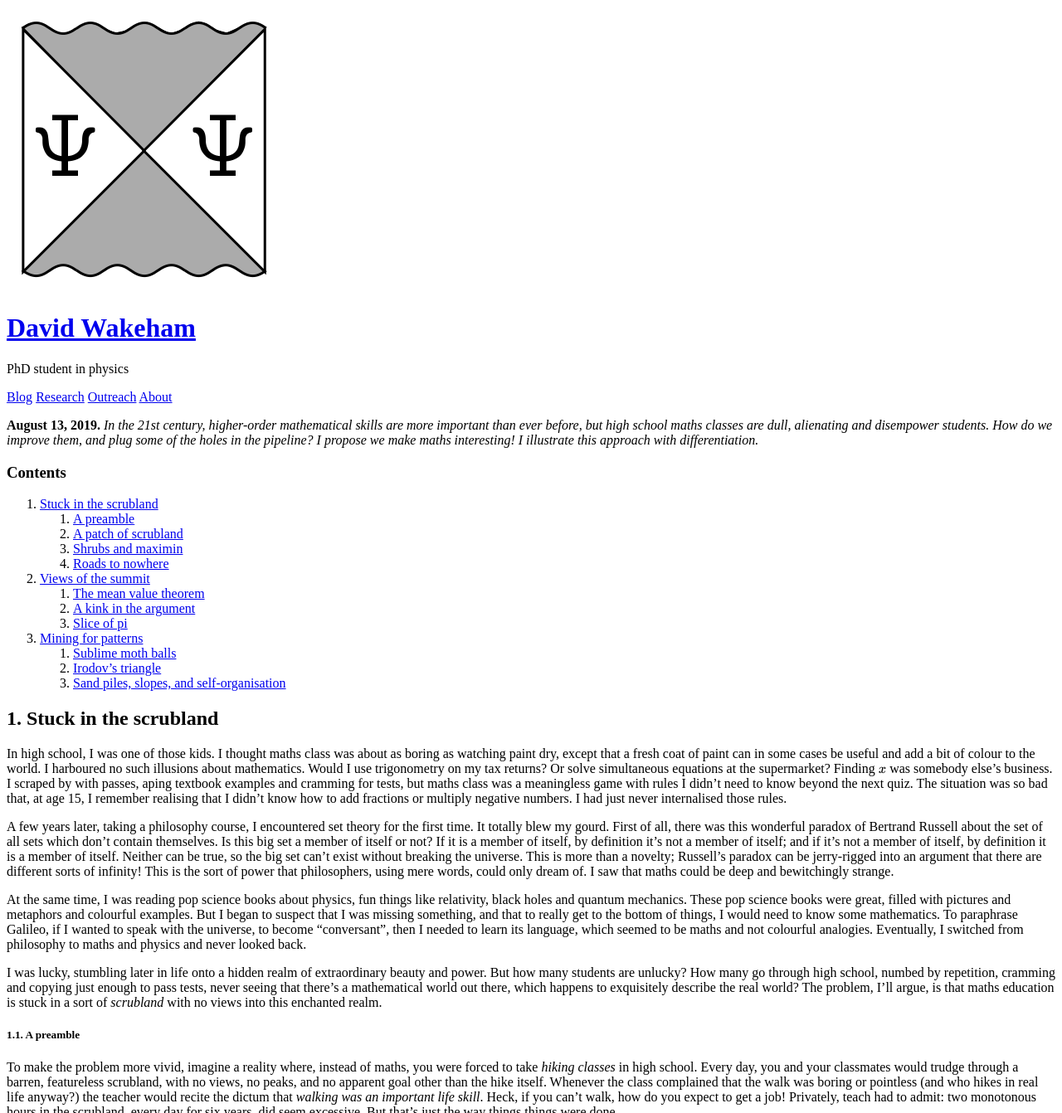
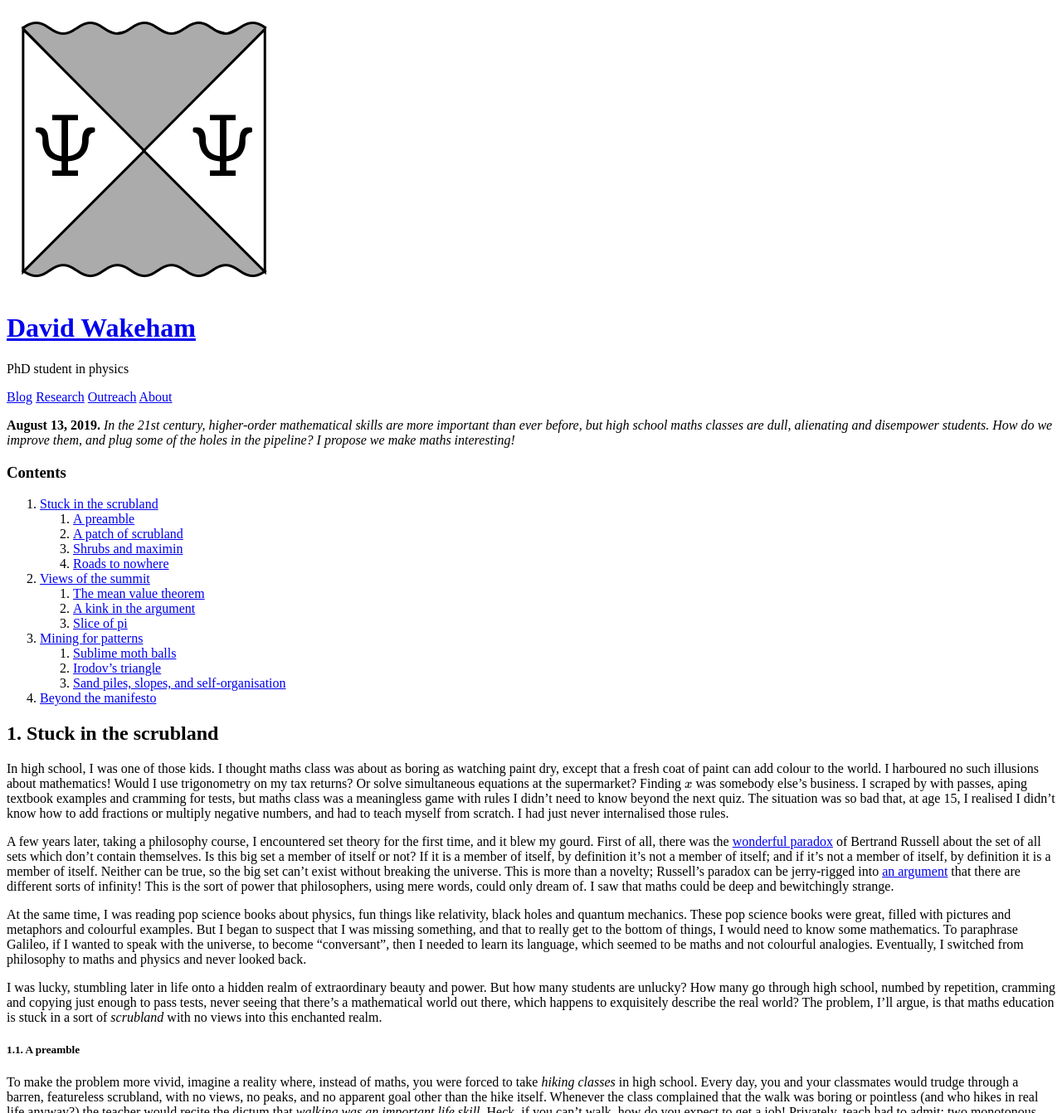
Before and after one commit to hapax/hapax.github.io, a Jekyll site: the page built from assets/teaching.md, in a window 1280 px wide and 1400 px high, cut to the strip 0-1342 px from the top of the window. Shown: the whole strip at 83% size. Built offline with Jekyll 4.4.1, drawn with Linux system fonts in a browser that asks for light colours; our own code applies the rules of GitHub Pages for plain Markdown files; formulas are drawn with MathJax 3; a script that is not in the unit is left out; some of the changed text lies outside the part shown.

Commit message:
Update teaching.md

```diff
--- a/assets/teaching.md
+++ b/assets/teaching.md
@@ -10,8 +10,7 @@
 **August 13, 2019.** *In the 21st century, higher-order mathematical
   skills are more important than ever before, but high school maths
   classes are dull, alienating and disempower students. How do we improve them, and plug some
-  of the holes in the pipeline? I propose we make maths interesting! I
-  illustrate this approach with differentiation.*
+  of the holes in the pipeline? I propose we make maths interesting!*
 
 ### Contents
 
@@ -28,36 +27,36 @@
    1. <a href="#sec-3-1">Sublime moth balls</a>
    2. <a href="#sec-3-2">Irodov's triangle</a>
    3. <a href="#sec-3-3">Sand piles, slopes, and self-organisation</a>
+4. <a href="#sec-4">Beyond the manifesto</a>
 
 ## 1. Stuck in the scrubland <a id="sec-1" name="sec-1"></a>
 
 In high school, I was one of those kids.
 I thought maths class was about as boring as watching paint
-dry, except that a fresh coat of paint can in some cases be useful
-and add a bit of colour to the world.
-I harboured no such illusions about mathematics.
+dry, except that a fresh coat of paint can add colour to the world.
+I harboured no such illusions about mathematics!
 Would I use trigonometry on my tax returns?
 Or solve simultaneous equations at the supermarket?
 Finding $x$ was somebody else's business.
 I scraped by with passes, aping textbook examples and cramming for
 tests, but maths class was a meaningless game with rules I didn't need
 to know beyond the next quiz.
-The situation was so bad that, at age 15, I remember realising that I
-didn't know how to add fractions or multiply negative numbers.
+The situation was so bad that, at age 15, I realised I
+didn't know how to add fractions or multiply negative numbers, and had
+to teach myself from scratch.
 I had just never internalised those rules.
 
 A few years later, taking a philosophy course, I
-encountered set theory for the first time.
-It totally blew my gourd.
-First of all, there was this wonderful paradox of Bertrand Russell about
+encountered set theory for the first time, and it blew my gourd.
+First of all, there was the [wonderful paradox](https://en.wikipedia.org/wiki/Russell%27s_paradox) of Bertrand Russell about
 the set of all sets which don't contain themselves.
 Is this big set a member of itself or not?
 If it is a member of itself, by definition it's not a member of
 itself; and if it's not a member of itself, by definition it is a
 member of itself.
 Neither can be true, so the big set can't exist without breaking the universe.
-This is more than a novelty; Russell's paradox can be jerry-rigged into an
-argument that there are different sorts of infinity!
+This is more than a novelty; Russell's paradox can be jerry-rigged into [an
+argument](https://en.wikipedia.org/wiki/Cantor%27s_diagonal_argument) that there are different sorts of infinity!
 This is the sort of power that philosophers, using mere words, could
 only dream of.
 I saw that maths could be deep and bewitchingly strange.
@@ -811,8 +810,7 @@
 Why does the moth ball decrease at a constant rate?
 What causes the triangle to get bigger?
 Why is the conical angle of the sand pile precisely $71.57^\circ$?
-We're now in a Dalí-esque scrubland of random objects, scattered and
-melting and labelled by meaningless numbers.
+It's as if we've entered a Dalí-esque scrubland of random
 
 Maths comes from the real world, and we should connect
 students to its living, breathing sources of inspiration and
@@ -1269,7 +1267,16 @@
 I can think of worse topics than this extraordinary connection between
 piles of granular matter and self-organising fractals.
 
-## 4. Research <a id="sec-4" name="sec-4"></a>
+## 4. Beyond the manifesto <a id="sec-4" name="sec-4"></a>
+
+I've called this a "manifesto" since many details of the programme
+need to be fleshed out, kinks ironed, and objections addressed.
+But to get the ball rolling, I've collected here what I deem to be the
+major issues.
+
+##### 4.1. Chunking <a id="sec-4-1" name="sec-4-1"></a>
+
+##### 4.2. The evidence <a id="sec-4-2" name="sec-4-2"></a>
 
 - Final section on pedagogy. First section on drill, chunking, anxiety, whether my problems really satisfy minimax. Look at jump stuff?
 - Second subsec on existing curricular reform.
```
Also changed, not shown: other parts of assets/teaching.md (+0 -4 lines).
